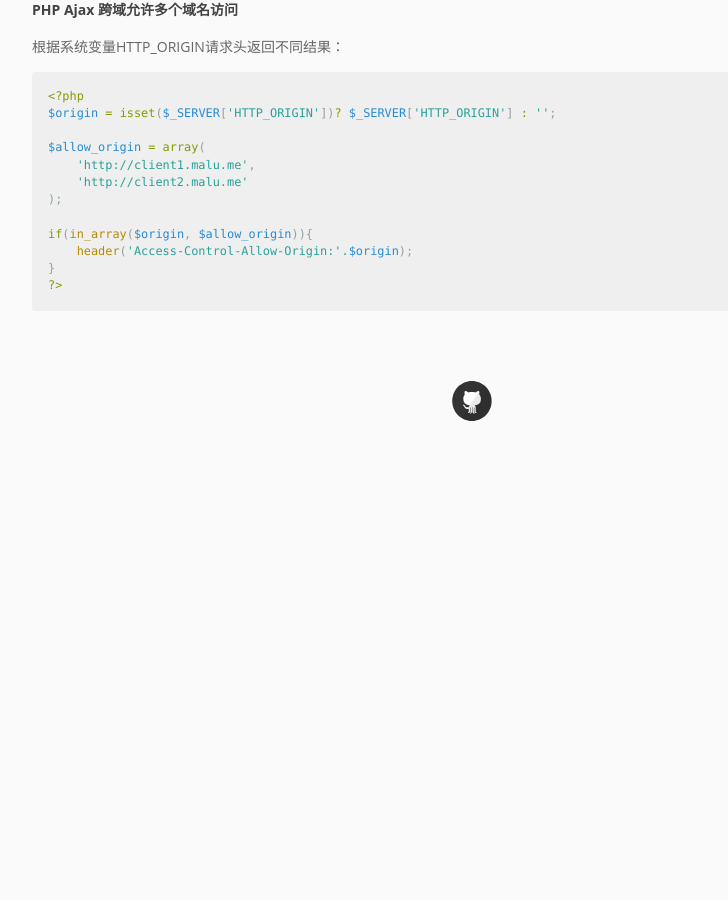
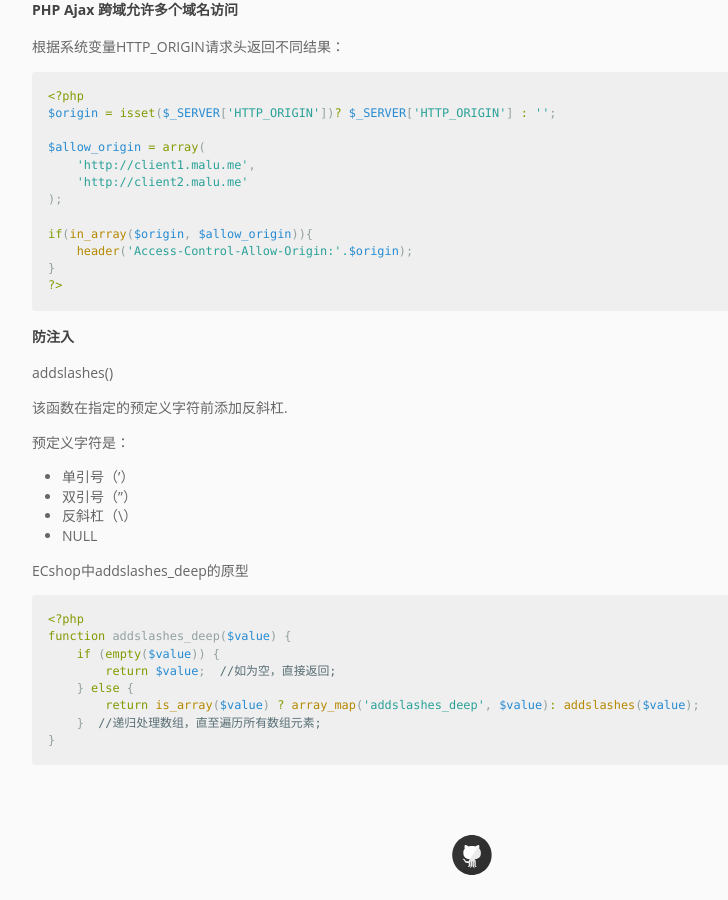
Before and after one commit to pingmalu/pingmalu.github.io, a Jekyll site: the page built from _posts/2015-12-11-PHP日常笔记.md, in a window 1280 px wide and 900 px high, scrolled down 2517 px. Shown: the whole window, without its empty margins (168-896 px from the left). Built offline with Jekyll 4.4.1, drawn with Linux system fonts in a browser that asks for light colours; nearby versions of some CDN libraries; before the commit the page ends 2962 px from its top, so only the background shows below that.

Commit message:
'update'

```diff
--- a/_posts/2015-12-11-PHP日常笔记.md
+++ b/_posts/2015-12-11-PHP日常笔记.md
@@ -139,3 +139,29 @@ if(in_array($origin, $allow_origin)){
 }
 ?>
 {% endhighlight %}
+
+
+### 防注入
+
+addslashes()
+
+该函数在指定的预定义字符前添加反斜杠.
+
+预定义字符是：
+- 单引号（'）
+- 双引号（"）
+- 反斜杠（\）
+- NULL
+
+ECshop中addslashes_deep的原型
+
+{% highlight php %}
+<?php
+function addslashes_deep($value) {
+    if (empty($value)) {
+        return $value;  //如为空，直接返回;
+    } else {
+        return is_array($value) ? array_map('addslashes_deep', $value): addslashes($value);
+    }  //递归处理数组，直至遍历所有数组元素;
+}
+{% endhighlight %}
```
